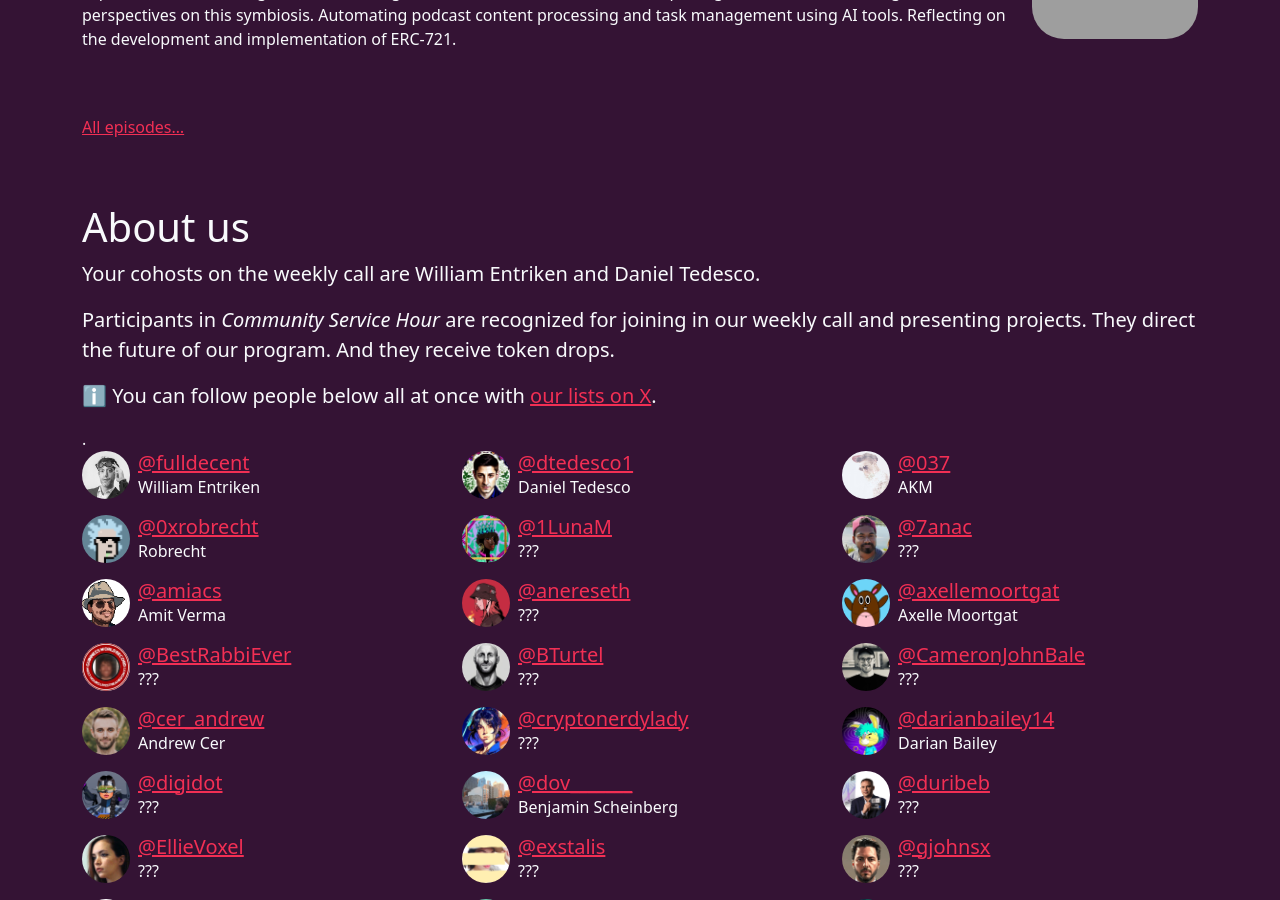
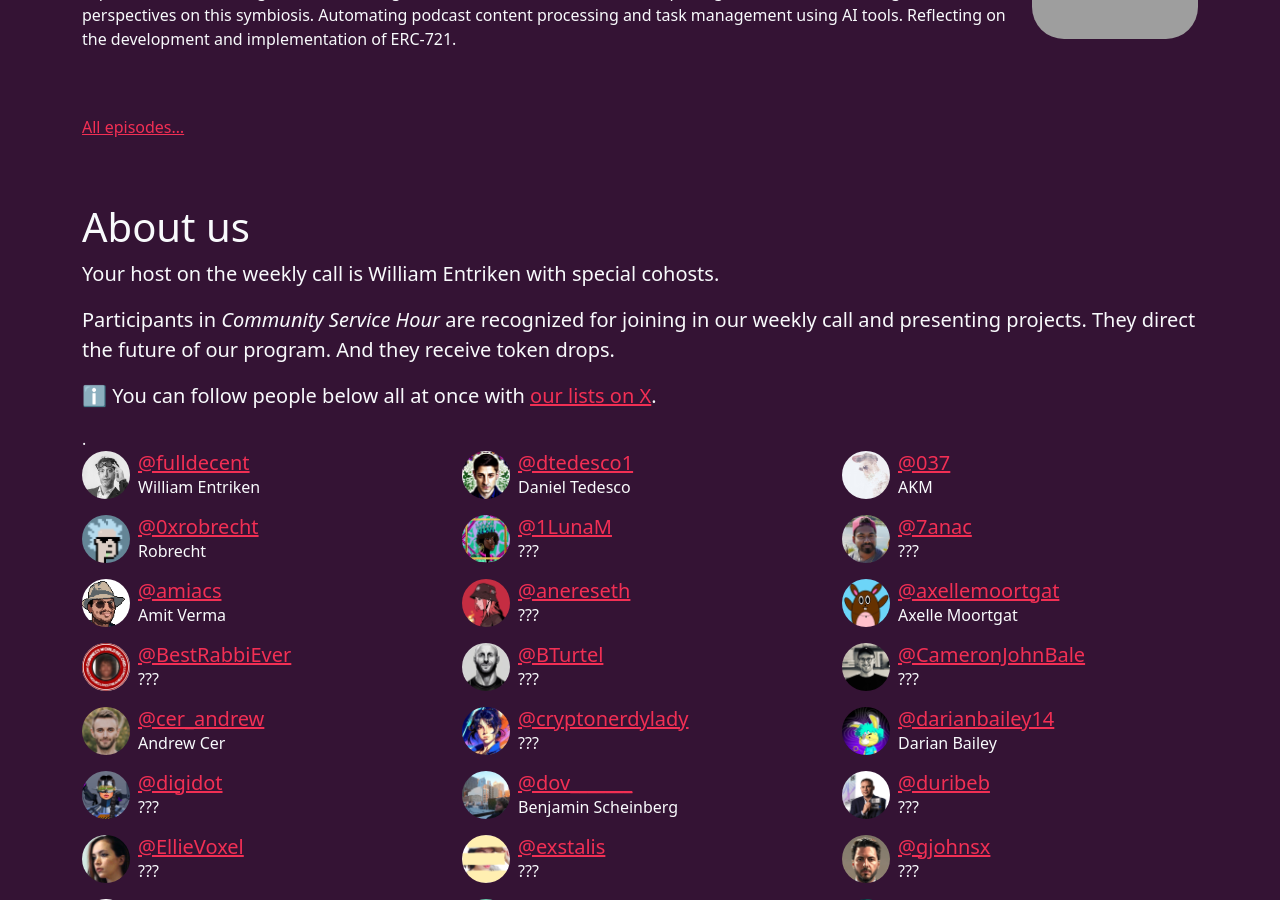
Before and after one commit to community-service/hour.gg, a Jekyll site: the page built from index.html, in a window 1280 px wide and 900 px high, scrolled down 2363 px. Built offline with Jekyll 4.4.1, drawn with Linux system fonts in a browser that asks for light colours; grey boxes are pictures that could not be loaded.

Commit message:
update hosts

```diff
--- a/index.html
+++ b/index.html
@@ -174,7 +174,7 @@ layout: none
 
   <section class="container-xl mt-4">
     <h1 id="about-us">About us</h1>
-    <p class="lead">Your cohosts on the weekly call are William Entriken and Daniel Tedesco. </p>
+    <p class="lead">Your host on the weekly call is William Entriken with special cohosts.</p>
     <p class="lead">Participants in <em>Community Service Hour</em> are recognized for joining in our weekly call and presenting projects. They direct the future of our program. And they receive token drops.</p>
     <p class="lead">
       ℹ️ You can follow people below all at once with <a href="https://twitter.com/fulldecent/lists">our lists on X</a>.
```
